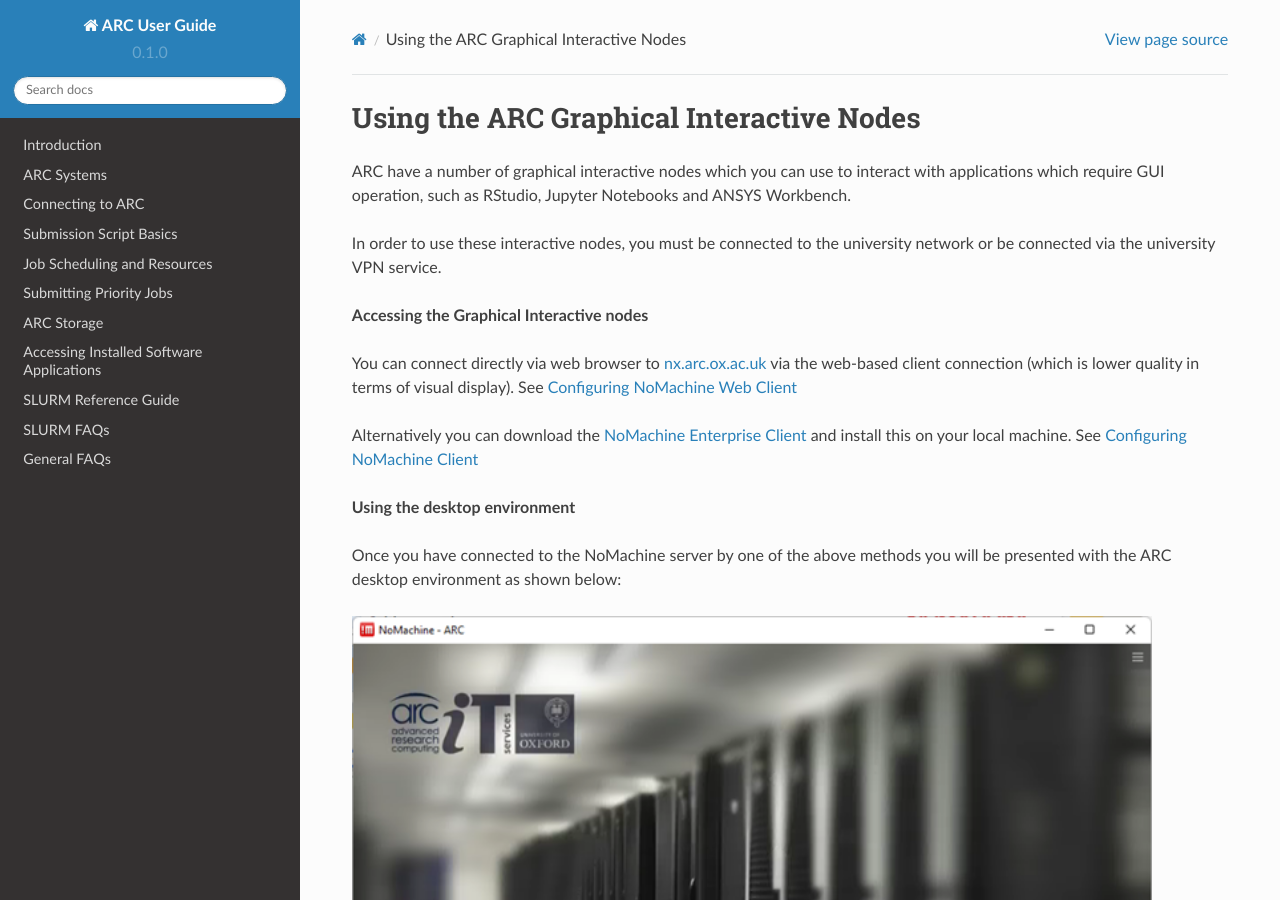
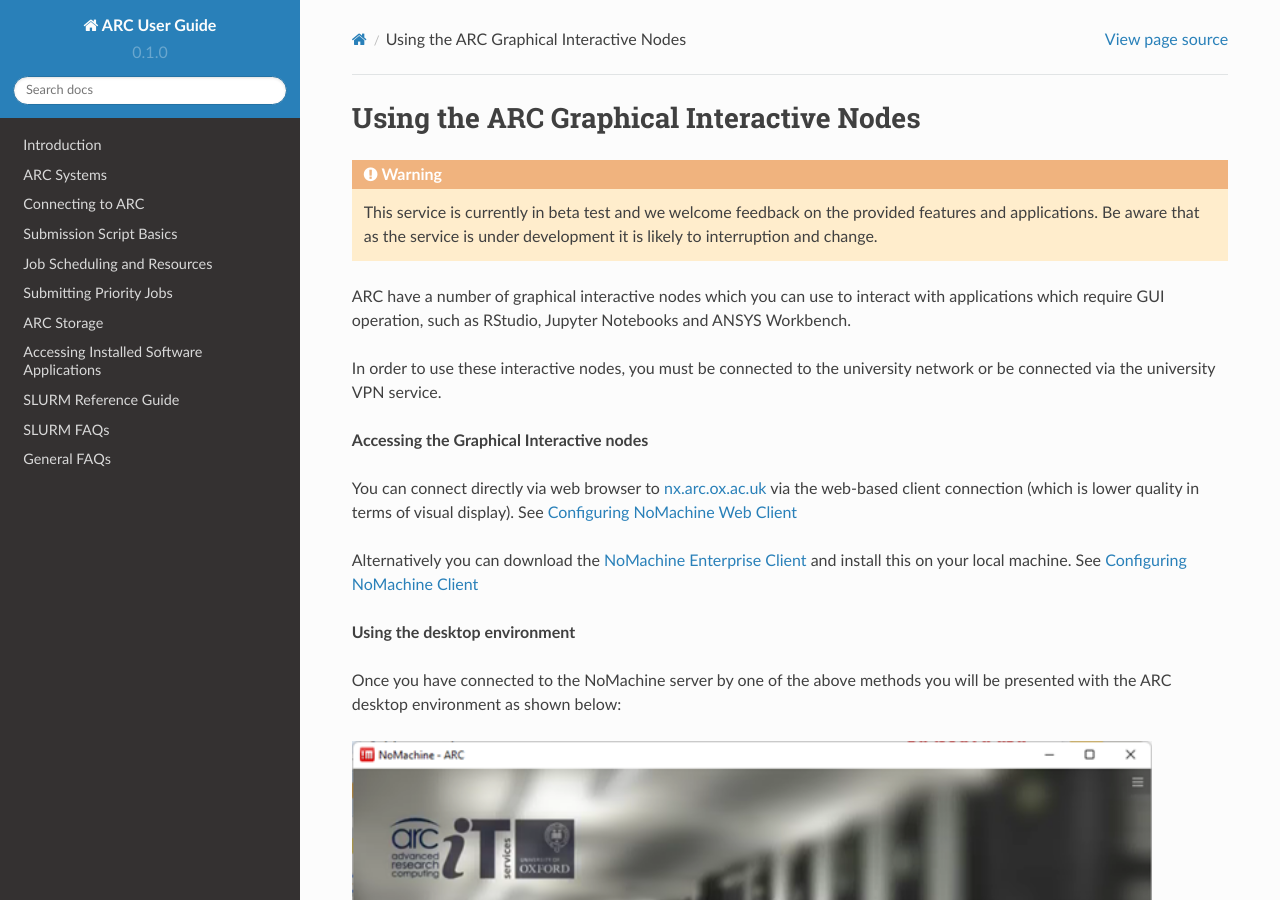
Before and after one commit to tina-friedrich/arc-user-guide, a Sphinx documentation site: the page built from docs/source/arc-gfx-interactive.rst, in a window 1280 px wide and 900 px high. Built offline with Sphinx 7.4.7 and the Read the Docs theme 2.0.0, drawn with Linux system fonts in a browser that asks for light colours.

Commit message:
Update arc-gfx-interactive.rst

```diff
--- a/docs/source/arc-gfx-interactive.rst
+++ b/docs/source/arc-gfx-interactive.rst
@@ -2,6 +2,9 @@
 Using the ARC Graphical Interactive Nodes
 -----------------------------------------
 
+.. warning::
+   This service is currently in beta test and we welcome feedback on the provided features and applications. Be aware that as the service
+   is under development it is likely to interruption and change.
 
 ARC have a number of graphical interactive nodes which you can use to interact with applications which require GUI operation, such as RStudio, Jupyter Notebooks
 and ANSYS Workbench.
```
